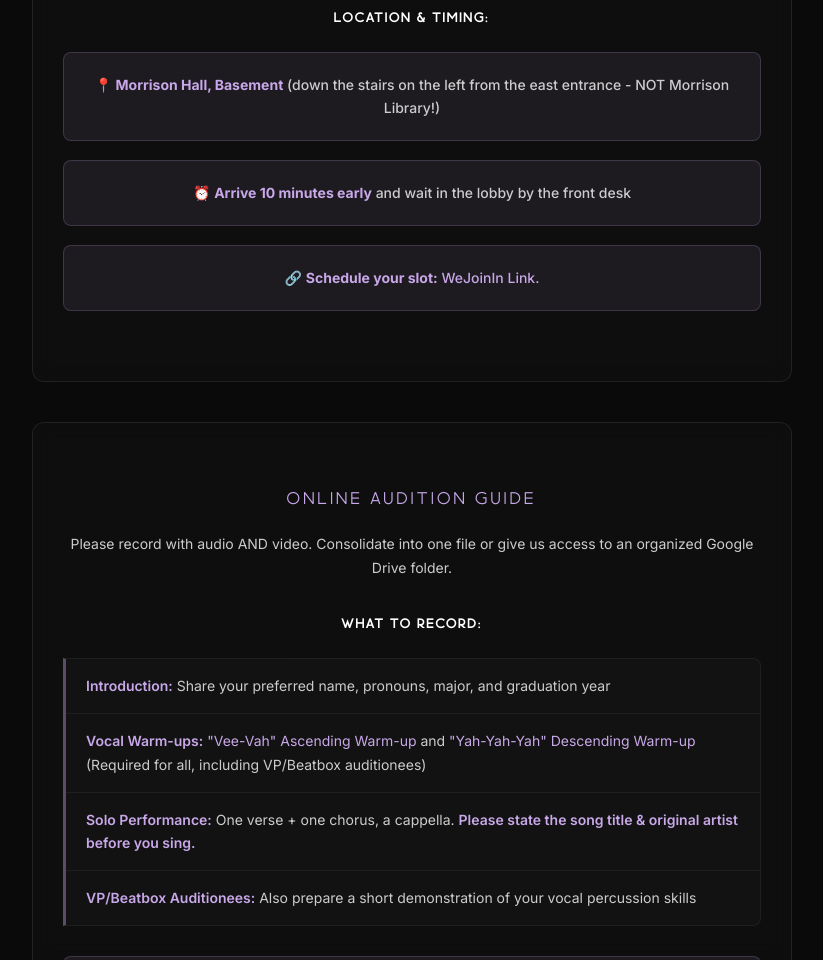
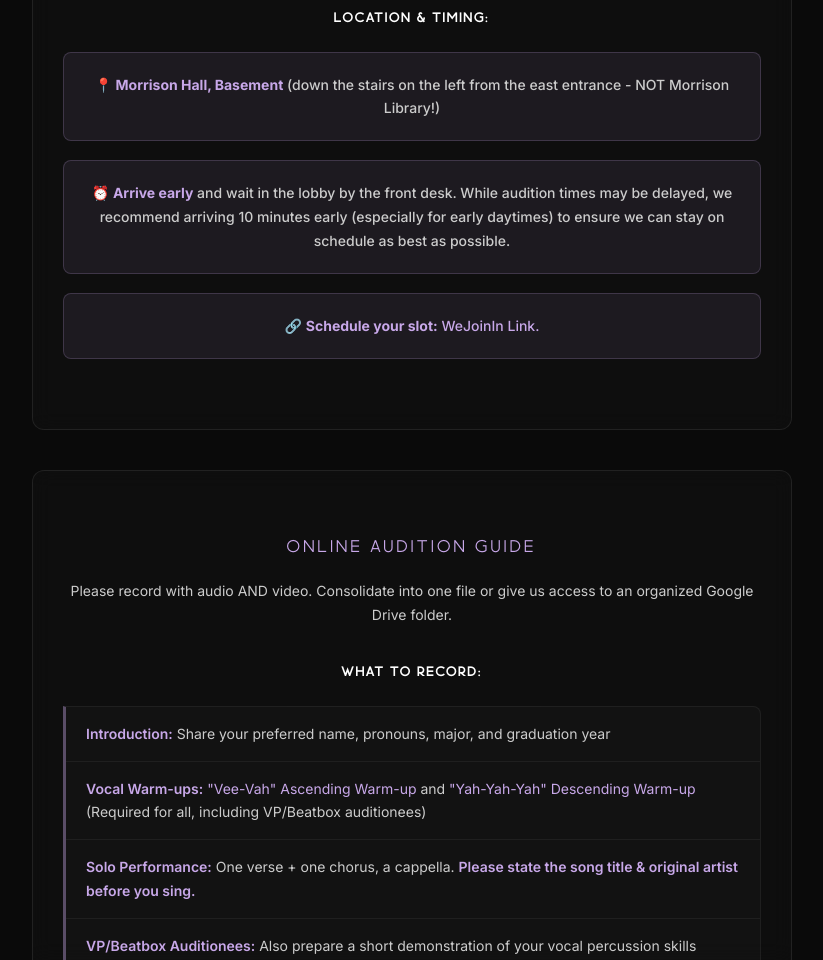
Before and after one commit to chloecchang/dts-website, a plain HTML site: page auditions.html in a window 1280 px wide. Shown: the part 3890-4850 px from the top of the page, without its empty margins (228-1051 px from the left). Drawn offline with Linux system fonts and the light colour scheme; a script that the page names is missing; files whose address does not match are found by name.

Commit message:
wait time update 3

```diff
--- a/auditions.html
+++ b/auditions.html
@@ -182,7 +182,7 @@
                         <h4>Location & Timing:</h4>
                         <p><strong>📍 Morrison Hall, Basement</strong> (down the stairs on the left from the east entrance - NOT Morrison Library!)</p>
                         <br>
-                        <p>⏰ <strong>Arrive 10 minutes early</strong> and wait in the lobby by the front desk</p>
+                        <p>⏰ <strong>Arrive early</strong> and wait in the lobby by the front desk. While audition times may be delayed, we recommend arriving 10 minutes early (especially for early daytimes) to ensure we can stay on schedule as best as possible.</p>
                         <br>
                         <p>🔗 <strong>Schedule your slot:</strong> <a href="https://www.wejoinin.com/sheets/nifmr">WeJoinIn Link.</a></p>
                     </div>
```
